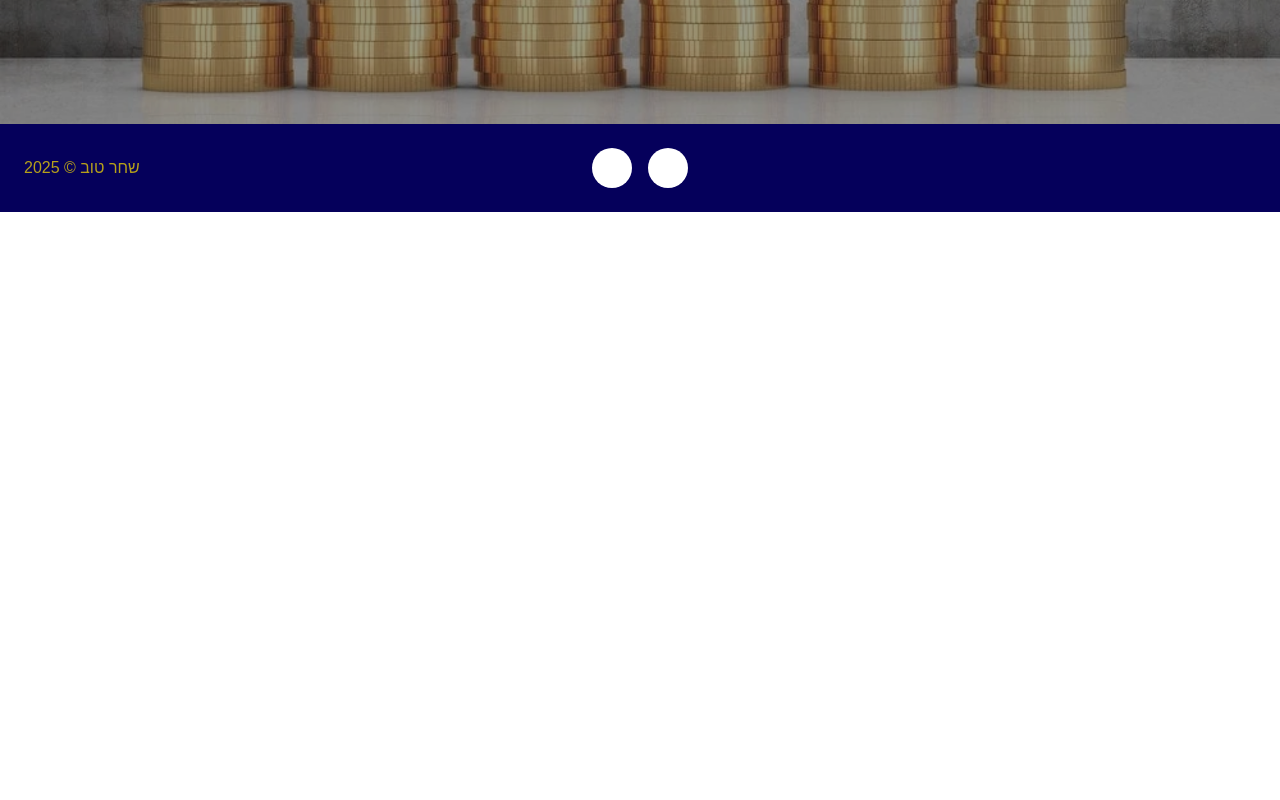
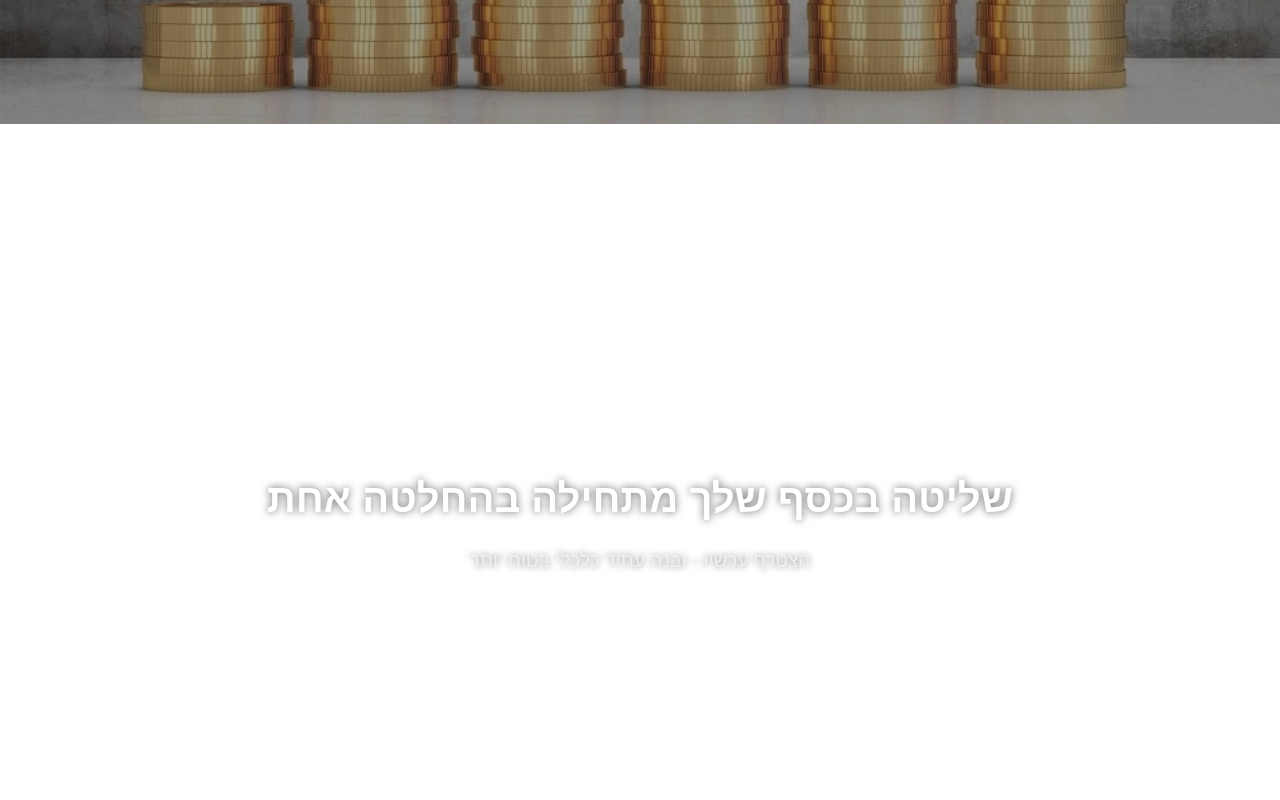
Before and after one commit to Staticaldust/financial-land-page, a React (Vite) app: page / in a window 1280 px wide. Shown: the part 760-1560 px from the top of the page. Before the commit the page ends 972 px from the top, so only its background shows below. Built offline with nearby package versions, Linux system fonts and the light colour scheme; some icons are missing.

Commit message:
feat: temporary text

```diff
--- a/src/global/hero-section/HeroSection.tsx
+++ b/src/global/hero-section/HeroSection.tsx
@@ -1,3 +1,4 @@
+import DialogButton from "../dialog-button/DialogButton";
 import MainText from "../main-text/MainText";
 import "./HeroSection.css";
 
@@ -6,6 +7,7 @@ const HeroSection = () => {
     <div className="hero">
       <div className="hero-content">
         <MainText />
+        <DialogButton />
       </div>
     </div>
   );
--- a/src/global/main-text/MainText.tsx
+++ b/src/global/main-text/MainText.tsx
@@ -1,14 +1,9 @@
-import { BLUE, YELLOW } from "@/helpers/navbar.helpers";
-import DialogButton from "../dialog-button/DialogButton";
 import "./MainText.css";
-YELLOW;
-BLUE;
 const MainText = () => (
   <div className="hero2">
     <div className="hero-content">
       <h1 className="hero-title">שליטה בכסף שלך מתחילה בהחלטה אחת</h1>
-      <p className="hero-subtitle">הצטרף עכשיו – ובנה עתיד כלכלי בטוח יותר</p>
-      <DialogButton />
+      <p className="hero-subtitle">הצטרף עכשיו - ובנה עתיד כלכלי בטוח יותר</p>
     </div>
   </div>
 );
--- a/src/pages/LandingPage.tsx
+++ b/src/pages/LandingPage.tsx
@@ -1,4 +1,6 @@
+import SubscribeForm from "@/global/forms/subscribe-form/SubscribeForm";
 import HeroSection from "@/global/hero-section/HeroSection";
+import MainText from "@/global/main-text/MainText";
 import Grid from "@mui/material/GridLegacy";
 
 const LandingPage = () => {
@@ -8,11 +10,28 @@ const LandingPage = () => {
       container
       flex={1}
       direction="column"
-      style={{ backgroundColor: "#b6a53d" }}
       // spacing={2}
       // sx={{ p: 2 }}
     >
       <HeroSection />
+      <div
+        style={{
+          height: "100vh",
+          backgroundSize: "cover",
+          backgroundPosition: "center",
+          backgroundRepeat: "no-repeat",
+          display: "flex",
+          alignItems: "center",
+          justifyContent: "center",
+          textAlign: "center",
+          color: "white",
+          position: "relative",
+        }}
+      >
+        <div className="hero-content">
+          <MainText />
+        </div>
+      </div>
     </Grid>
   );
 };
```
